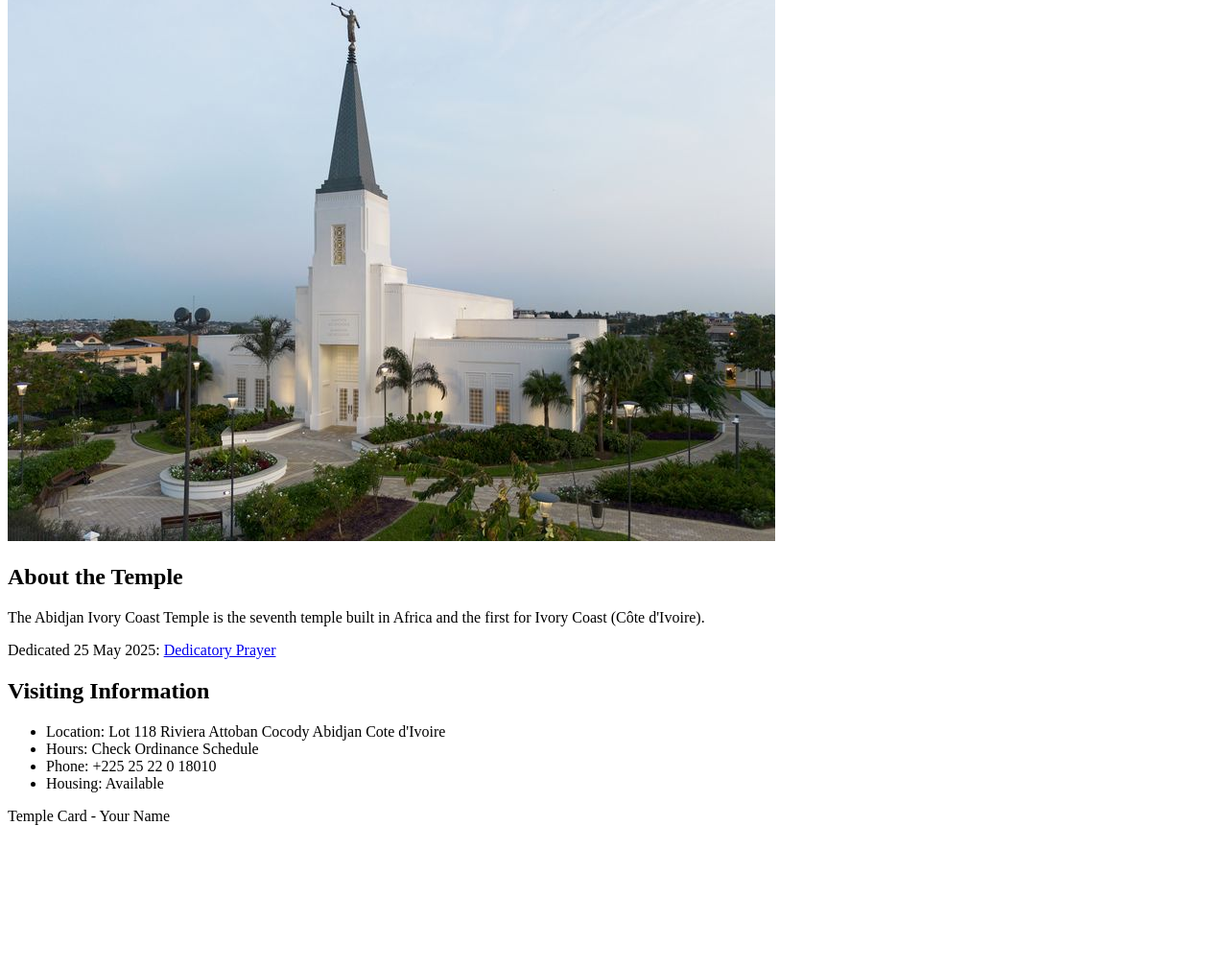
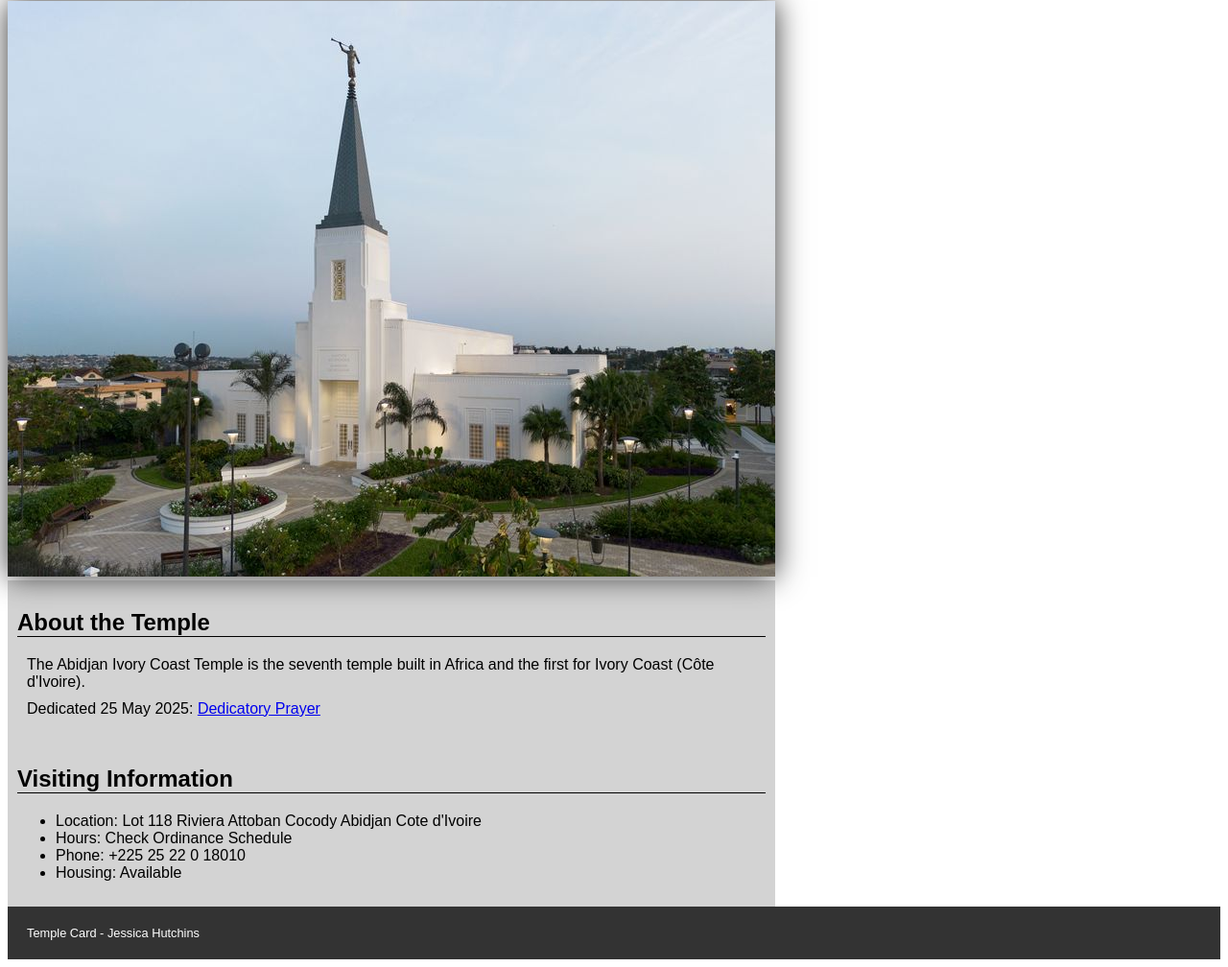
Before and after one commit to JessHutch728/wdd130, a plain HTML site: page week02/temple.html in a window 1280 px wide. Shown: the part 150-1158 px from the top of the page at 96% size. Before the commit the page ends 1026 px from the top, so only its background shows below. Drawn offline with Linux system fonts and the light colour scheme.

Commit message:
Complete code along activity 2

```diff
--- /dev/null
+++ b/week02/styles/temple.css
@@ -0,0 +1,40 @@
+body{
+    font-family: Arial, Helvetica, sans-serif;
+}
+
+header, footer {
+    background-color: #333333;
+    color:white;
+    padding: 10px;
+}
+
+header {
+    font-size: 1.25rem;
+
+}
+
+footer {
+    font-size: 0.8rem;
+
+}
+section{
+    background-color: lightgray;
+    padding: 10px;
+    margin: 15, auto;
+}
+main {
+    margin: 0, auto;
+    max-width: 800px;
+}
+
+h2 {
+    border-bottom: 1px solid black;
+}
+
+picture img {
+    box-shadow: 0 0 30px #333333;
+}
+
+p {
+    margin: 10px;
+}
--- a/week02/temple.html
+++ b/week02/temple.html
@@ -5,6 +5,7 @@
     <meta charset="UTF-8">
     <meta name="viewport" content="width=device-width, initial-scale=1.0">
     <title>Temple Card - Abidjan Cote d'Ivoire</title>
+    <link rel="stylesheet" href="styles/temple.css">
 </head>
 
 <body>
@@ -35,7 +36,7 @@
         </section>
     </main>
     <footer>
-        <p>Temple Card - Your Name</p>
+        <p>Temple Card - Jessica Hutchins</p>
     </footer>
 </body>
 
```
